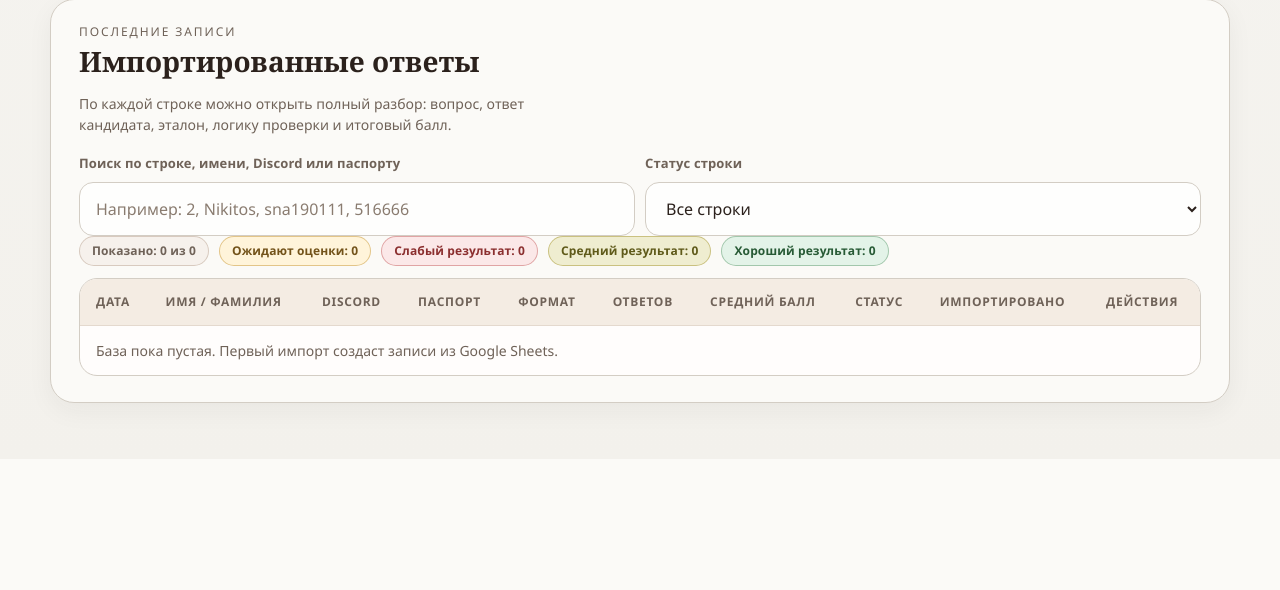
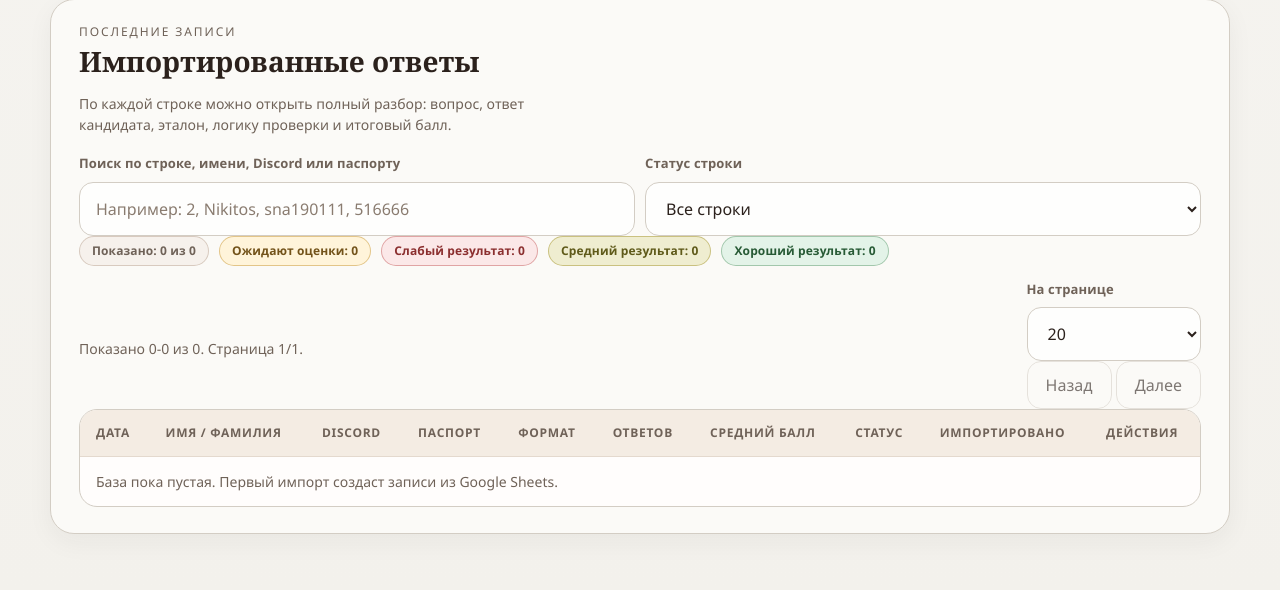
Before and after one commit to 12hsrate-hub/lawyer5rp, a FastAPI app: template web/ogp_web/templates/exam_import.html in a window 1280 px wide. Shown: the part 886-1476 px from the top of the page. Before the commit the page ends 1310 px from the top, so only its background shows below. Run offline with FastAPI, Linux system fonts and the light colour scheme; the template is opened without the code that fills it, so the values that code supplies are empty; parts of the project's set-up code (start-up, migrations or seed data) failed here and were passed over.

Commit message:
Exam import: add paginated browsing beyond first 20 rows (#118)
* admin ui: add filterable catalog audit trail panel

* exam import: add paginated entries browsing in UI and API

```diff
--- a/web/ogp_web/routes/pages.py
+++ b/web/ogp_web/routes/pages.py
@@ -210,7 +210,7 @@ async def exam_import_page(
             permissions=permissions,
             nav_active="exam_import",
             exam_sheet_url=server_config.exam_sheet_url,
-            exam_entries=store.list_entries(),
+            exam_entries=store.list_entries(limit=20, offset=0),
             exam_total_rows=store.count(),
         ),
     )
--- a/web/ogp_web/static/pages/exam_import.js
+++ b/web/ogp_web/static/pages/exam_import.js
@@ -15,6 +15,10 @@ const rowsHost = document.getElementById("exam-import-rows");
 const rowSearchField = document.getElementById("exam-row-search");
 const rowFilterField = document.getElementById("exam-row-filter");
 const rowQuickStats = document.getElementById("exam-row-quick-stats");
+const pageMeta = document.getElementById("exam-rows-page-meta");
+const pageSizeField = document.getElementById("exam-page-size");
+const pagePrevButton = document.getElementById("exam-page-prev");
+const pageNextButton = document.getElementById("exam-page-next");
 const logoutBtn = document.getElementById("logout-btn");
 const detailMeta = document.getElementById("exam-detail-meta");
 const detailBody = document.getElementById("exam-detail-body");
@@ -47,6 +51,9 @@ let progressStartedAt = 0;
 let progressBaseText = "";
 let latestEntries = [];
 let initialEntriesLoaded = false;
+let entriesPageOffset = 0;
+let entriesPageLimit = 20;
+let entriesTotalRows = 0;
 
 function showErrors(lines) {
   setStateError(errorBox, Array.isArray(lines) ? lines.join("\n") : String(lines || ""));
@@ -324,10 +331,55 @@ function renderCurrentRows() {
 function setEntries(entries) {
   latestEntries = Array.isArray(entries) ? [...entries] : [];
   renderCurrentRows();
+  updateEntriesPagination(latestEntries.length);
+}
+
+function updateEntriesPagination(currentCount = latestEntries.length) {
+  if (!pageMeta) {
+    return;
+  }
+  const total = Math.max(0, Number(entriesTotalRows || 0));
+  const normalizedLimit = Math.max(1, Number(entriesPageLimit || 20));
+  const normalizedOffset = Math.max(0, Number(entriesPageOffset || 0));
+  const hasRows = total > 0 && currentCount > 0;
+  const from = hasRows ? normalizedOffset + 1 : 0;
+  const to = hasRows ? Math.min(normalizedOffset + currentCount, total) : 0;
+  const pageNumber = total > 0 ? Math.floor(normalizedOffset / normalizedLimit) + 1 : 1;
+  const pagesTotal = total > 0 ? Math.max(1, Math.ceil(total / normalizedLimit)) : 1;
+
+  pageMeta.textContent = `Показано ${from}-${to} из ${total}. Страница ${pageNumber}/${pagesTotal}.`;
+  if (pagePrevButton) {
+    pagePrevButton.disabled = normalizedOffset <= 0;
+  }
+  if (pageNextButton) {
+    pageNextButton.disabled = normalizedOffset + currentCount >= total;
+  }
+}
+
+async function loadEntriesPage({ offset = entriesPageOffset, limit = entriesPageLimit } = {}) {
+  const safeLimit = Math.max(1, Math.min(200, Number(limit || entriesPageLimit || 20)));
+  const safeOffset = Math.max(0, Number(offset || 0));
+  try {
+    const payload = await requestJson(
+      `/api/exam-import/entries?limit=${encodeURIComponent(String(safeLimit))}&offset=${encodeURIComponent(String(safeOffset))}`,
+      "Не удалось загрузить список ответов.",
+    );
+    entriesPageLimit = safeLimit;
+    entriesPageOffset = safeOffset;
+    entriesTotalRows = Number(payload?.total || 0);
+    if (pageSizeField && String(pageSizeField.value) !== String(safeLimit)) {
+      pageSizeField.value = String(safeLimit);
+    }
+    setEntries(Array.isArray(payload?.items) ? payload.items : []);
+  } catch (error) {
+    showErrors(error?.message || "Не удалось загрузить список ответов.");
+  }
 }
 
 function applySummary(payload) {
   const totalRows = String(payload.total_rows ?? 0);
+  entriesTotalRows = Number(payload.total_rows ?? entriesTotalRows ?? 0);
+  entriesPageOffset = 0;
   if (totalRowsValue) {
     totalRowsValue.textContent = totalRows;
   }
@@ -347,6 +399,7 @@ function applySummary(payload) {
     setEntries(payload.latest_entries);
   } else {
     renderCurrentRows();
+    updateEntriesPagination(latestEntries.length);
   }
 }
 
@@ -595,6 +648,7 @@ async function runImport() {
       { method: "POST", body: JSON.stringify({}) },
     );
     applySummary(payload);
+    await loadEntriesPage({ offset: 0, limit: entriesPageLimit });
     showMessage(
       `Импорт завершен: добавлено ${payload.inserted_count ?? 0}, пропущено как уже существующие ${payload.skipped_count ?? 0}, всего прочитано ${payload.imported_count ?? 0} строк.`,
     );
@@ -621,6 +675,7 @@ async function runScoring() {
     saveActiveTask(task);
     const payload = await pollTaskUntilFinished(task.task_id, "Не удалось проверить тесты.");
     applySummary(payload);
+    await loadEntriesPage({ offset: 0, limit: entriesPageLimit });
     showMessage(buildBulkResultMessage(payload, "default"));
   } catch (error) {
     clearActiveTask();
@@ -646,6 +701,7 @@ async function runRescoreFailed() {
     saveActiveTask(task);
     const payload = await pollTaskUntilFinished(task.task_id, "Не удалось перепроверить некорректные ответы.");
     applySummary(payload);
+    await loadEntriesPage({ offset: 0, limit: entriesPageLimit });
     showMessage(buildBulkResultMessage(payload, "rescore"));
   } catch (error) {
     clearActiveTask();
@@ -668,6 +724,7 @@ async function resumeActiveTask() {
   try {
     const payload = await pollTaskUntilFinished(activeTask.task_id, "Не удалось завершить фоновую проверку.");
     applySummary(payload);
+    await loadEntriesPage({ offset: 0, limit: entriesPageLimit });
 
     if (activeTask.task_type === "row_score" && activeTask.source_row) {
       updateRowAverage(activeTask.source_row, ExamView.formatAverage(payload));
@@ -706,6 +763,23 @@ rescoreFailedButton?.addEventListener("click", runRescoreFailed);
 
 rowSearchField?.addEventListener("input", renderCurrentRows);
 rowFilterField?.addEventListener("change", renderCurrentRows);
+pagePrevButton?.addEventListener("click", async () => {
+  if (entriesPageOffset <= 0) {
+    return;
+  }
+  await loadEntriesPage({ offset: Math.max(0, entriesPageOffset - entriesPageLimit), limit: entriesPageLimit });
+});
+pageNextButton?.addEventListener("click", async () => {
+  if (entriesPageOffset + latestEntries.length >= entriesTotalRows) {
+    return;
+  }
+  await loadEntriesPage({ offset: entriesPageOffset + entriesPageLimit, limit: entriesPageLimit });
+});
+pageSizeField?.addEventListener("change", async () => {
+  const nextLimit = Math.max(1, Math.min(200, Number(pageSizeField?.value || entriesPageLimit || 20)));
+  entriesPageLimit = nextLimit;
+  await loadEntriesPage({ offset: 0, limit: nextLimit });
+});
 
 rowsHost?.addEventListener("click", (event) => {
   const target = event.target instanceof Element ? event.target : null;
@@ -747,5 +821,9 @@ document.addEventListener("keydown", (event) => {
 
 bindLogout(logoutBtn);
 ensureInitialEntries();
+entriesTotalRows = Math.max(0, Number(totalRowsValue?.textContent || 0));
+entriesPageLimit = Math.max(1, Math.min(200, Number(pageSizeField?.value || entriesPageLimit || 20)));
+entriesPageOffset = 0;
 renderCurrentRows();
+updateEntriesPagination(latestEntries.length);
 resumeActiveTask();
--- a/web/ogp_web/templates/partials/exam_import/table_section.html
+++ b/web/ogp_web/templates/partials/exam_import/table_section.html
@@ -24,6 +24,22 @@
     </label>
   </div>
   <div id="exam-row-quick-stats" class="exam-row-quick-stats"></div>
+  <div class="admin-section-toolbar exam-import-toolbar">
+    <div id="exam-rows-page-meta" class="legal-section__description">Страница 1</div>
+    <div class="legal-inline-actions">
+      <label class="legal-field exam-import-filter-field">
+        <span class="legal-field__label">На странице</span>
+        <select id="exam-page-size">
+          <option value="20" selected>20</option>
+          <option value="50">50</option>
+          <option value="100">100</option>
+          <option value="200">200</option>
+        </select>
+      </label>
+      <button type="button" id="exam-page-prev" class="ghost-button">Назад</button>
+      <button type="button" id="exam-page-next" class="ghost-button">Далее</button>
+    </div>
+  </div>
 
   <div class="legal-table-shell">
     <table class="legal-table">
```
Also changed, not shown: tests/test_web_api.py (+50 -0 lines), tests/test_web_storage.py (+5 -4 lines), web/ogp_web/routes/exam_import.py (+22 -3 lines), web/ogp_web/services/exam_import_service.py (+7 -2 lines), web/ogp_web/storage/exam_answers_store.py.
